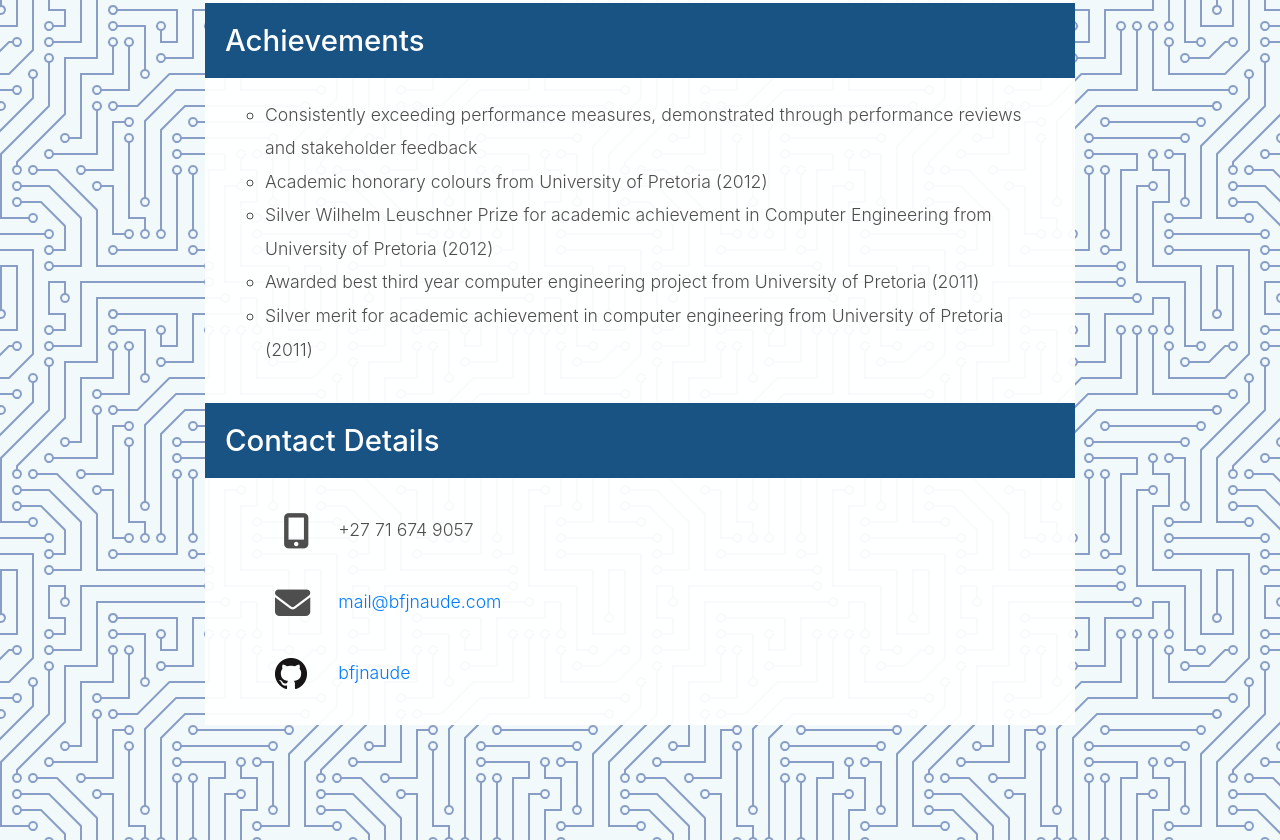
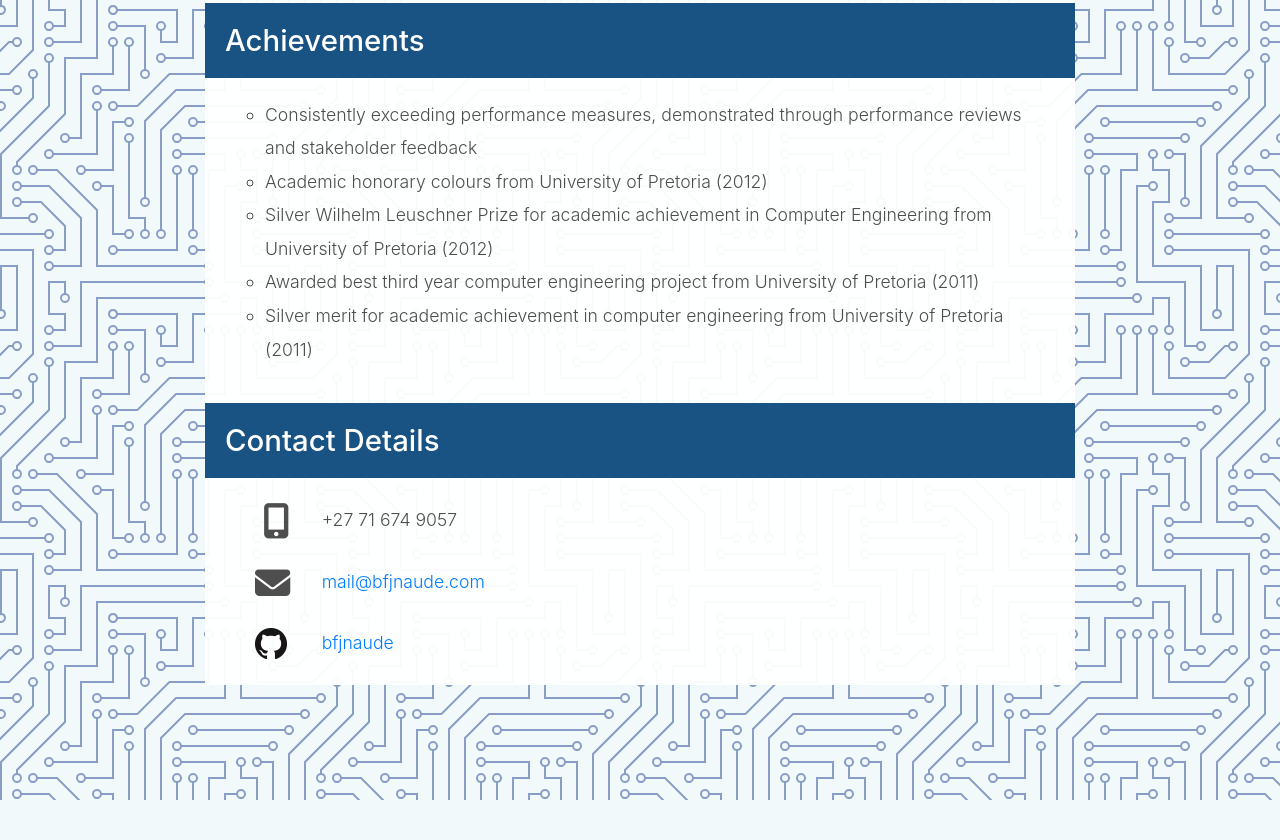
Before and after one commit to bfjnaude/cv, a plain HTML site: page index.html in a window 1280 px wide. Shown: the part 2777-3617 px from the top of the page. After the commit the page ends 3577 px from the top, so only its background shows below. Drawn offline with nearby package versions, Linux system fonts and the light colour scheme.

Commit message:
Contact spacing

```diff
--- a/css/index.css
+++ b/css/index.css
@@ -28,7 +28,13 @@ body, html {
 }
 
 .row-contacts {
+  margin: 0;
+  padding: 20px;
+  background-color: rgba(255, 255, 255, 0.95);
   padding: 15px;
+}
+.row-contacts-sub {
+  padding: 10px 0px;
 }
 
 .main-heading {
--- a/index.html
+++ b/index.html
@@ -258,31 +258,31 @@
 			<div id="contact-details">
 				<h3 >Contact Details</h3>
 			</div>
-            <div class="row copy">
-                <div class="col-sm-12">
+            <div class="row row-contacts">
+                <div class="col">
                 <section class="section-contacts">
-                    <div class="row row-contacts">
-                        <div class="col-sm-1">
+                    <div class="row row-contacts-sub">
+                        <div class="col-xs-3 col-sm-1">
                             <i class="fas fa-mobile-alt fa-2x"></i>
                         </div>
-                        <div class="col-sm-5">
+                        <div class="col-xs-6 col-sm-6">
                             +27 71 674 9057
                         </div>
                     </div>
-                    <div class="row row-contacts">
-                        <div class="col-sm-1">
+                    <div class="row row-contacts-sub">
+                        <div class="col-xs-3 col-sm-1">
                             <i class="fas fa-envelope fa-2x"></i>
                         </div>
-                        <div class="col-sm-5">
+                        <div class="col-xs-6 col-sm-6">
                             <a href="mailto:mail@bfjnaude.com">mail@bfjnaude.com</a>
                         </div>
                     </div>
 
-                    <div class="row row-contacts">
-                        <div class="col-sm-1">
+                    <div class="row row-contacts-sub">
+                        <div class="col-xs-3 col-sm-1">
                             <img src="img/GitHub-Mark-32px.png" alt="github mark">
                         </div>
-                        <div class="col-sm-5">
+                        <div class="col-xs-6 col-sm-6">
                             <a href="https://github.com/bfjnaude"> bfjnaude</a>
                         </div>
                     </div>
```
